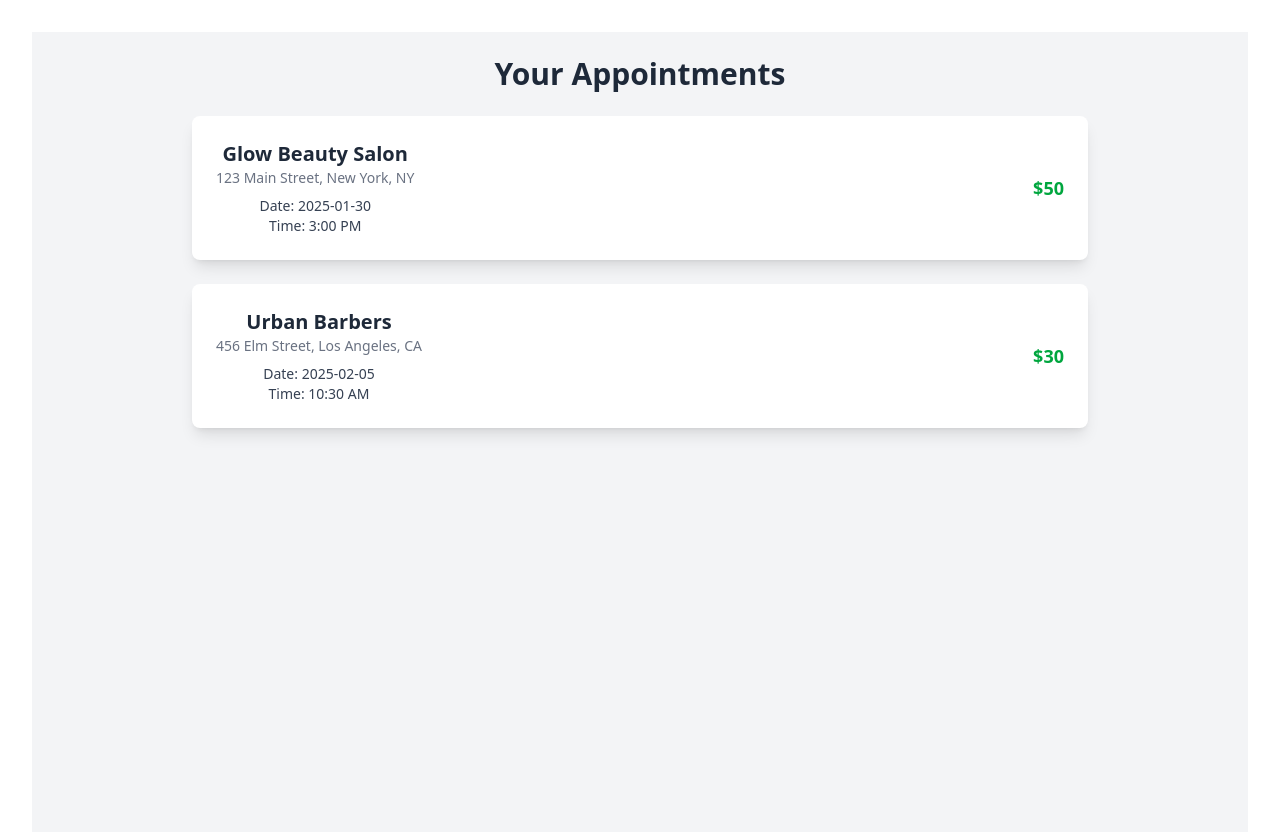
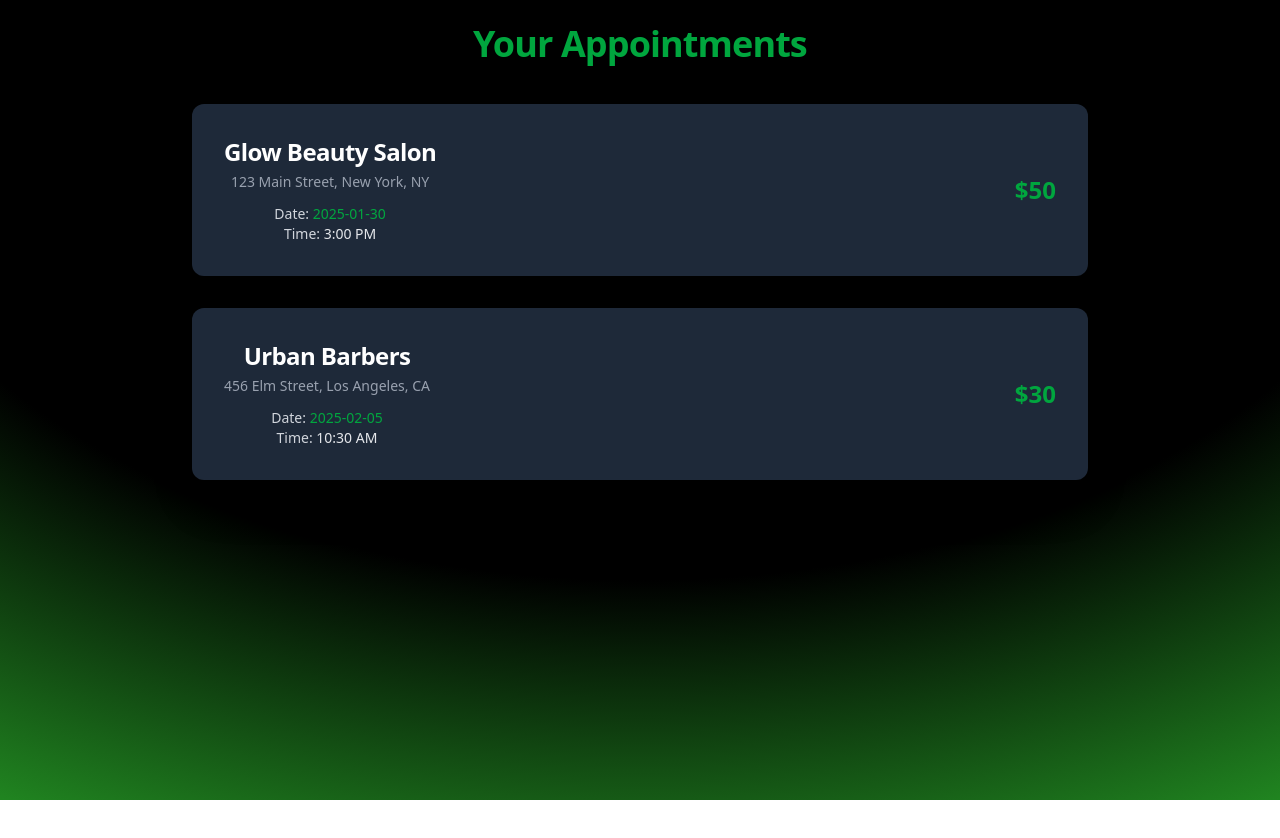
Before and after one commit to devarsheecodess/ServiPlex, a React (Vite) app in the folder Frontend/: page /appointments in a window 1280 px wide. Shown: the top 838 px of the page. After the commit the page ends 800 px from the top, so only its background shows below. Built offline with nearby package versions, Linux system fonts and the light colour scheme.

Commit message:
user is almost done

```diff
--- a/Frontend/src/components/user/Appointments.jsx
+++ b/Frontend/src/components/user/Appointments.jsx
@@ -1,4 +1,4 @@
-import React, { useState, useEffect } from 'react';
+import React, { useState, useEffect } from "react";
 
 const Appointments = () => {
   // Sample data for appointments
@@ -10,19 +10,19 @@
       const mockData = [
         {
           id: 1,
-          shopName: 'Glow Beauty Salon',
-          date: '2025-01-30',
-          time: '3:00 PM',
-          address: '123 Main Street, New York, NY',
-          paymentPrice: '$50',
+          shopName: "Glow Beauty Salon",
+          date: "2025-01-30",
+          time: "3:00 PM",
+          address: "123 Main Street, New York, NY",
+          paymentPrice: "$50",
         },
         {
           id: 2,
-          shopName: 'Urban Barbers',
-          date: '2025-02-05',
-          time: '10:30 AM',
-          address: '456 Elm Street, Los Angeles, CA',
-          paymentPrice: '$30',
+          shopName: "Urban Barbers",
+          date: "2025-02-05",
+          time: "10:30 AM",
+          address: "456 Elm Street, Los Angeles, CA",
+          paymentPrice: "$30",
         },
       ];
       setAppointments(mockData);
@@ -32,39 +32,47 @@
   }, []);
 
   return (
-    <div className="min-h-screen bg-gray-100 p-6">
+    <div className="absolute w-full top-0 left-0 h-screen bg-[radial-gradient(125%_125%_at_50%_10%,#000_50%,#32cd32_100%)] p-6">
       <div className="max-w-4xl mx-auto">
-        <h1 className="text-3xl font-bold text-gray-800 mb-6">Your Appointments</h1>
+        <h1 className="text-4xl font-extrabold text-green-600 mb-10 text-center tracking-tight">
+          Your Appointments
+        </h1>
 
         {appointments.length > 0 ? (
-          <div className="grid grid-cols-1 gap-6">
+          <div className="grid grid-cols-1 gap-8">
             {appointments.map((appointment) => (
               <div
                 key={appointment.id}
-                className="bg-white p-6 rounded-lg shadow-lg flex flex-col sm:flex-row items-start sm:items-center justify-between"
+                className="bg-gray-800 bg-opacity-90 p-8 rounded-xl shadow-2xl hover:shadow-[0_0_25px_rgba(50,205,50,0.8)] transition-all transform hover:scale-105 flex flex-col sm:flex-row items-start sm:items-center justify-between"
               >
                 <div>
-                  <h2 className="text-xl font-semibold text-gray-800">
+                  <h2 className="text-2xl font-bold text-white tracking-tight">
                     {appointment.shopName}
                   </h2>
-                  <p className="text-sm text-gray-500">{appointment.address}</p>
-                  <p className="mt-2 text-sm text-gray-700">
-                    Date: <span className="font-medium">{appointment.date}</span>
+                  <p className="text-sm text-gray-400 mt-1">{appointment.address}</p>
+                  <p className="mt-3 text-sm text-gray-300">
+                    Date:{" "}
+                    <span className="font-medium text-green-600">
+                      {appointment.date}
+                    </span>
                   </p>
-                  <p className="text-sm text-gray-700">
-                    Time: <span className="font-medium">{appointment.time}</span>
+                  <p className="text-sm text-gray-300">
+                    Time:{" "}
+                    <span className="font-medium text-gray-200">
+                      {appointment.time}
+                    </span>
                   </p>
                 </div>
-                <div className="mt-4 sm:mt-0 sm:ml-6">
-                  <p className="text-lg font-semibold text-green-600">
-                    {appointment.paymentPrice}
-                  </p>
+                <div className="mt-6 sm:mt-0 sm:ml-8">
+                  <p className="text-2xl font-bold text-green-600">{appointment.paymentPrice}</p>
                 </div>
               </div>
             ))}
           </div>
         ) : (
-          <p className="text-gray-600">No appointments booked yet.</p>
+          <p className="text-gray-300 text-center">
+            No appointments booked yet.
+          </p>
         )}
       </div>
     </div>
--- a/Frontend/src/components/user/Recent.jsx
+++ b/Frontend/src/components/user/Recent.jsx
@@ -51,7 +51,7 @@
             {recentServices.map((service) => (
               <div
                 key={service.id}
-                className="bg-gray-900  w -full bg-opacity-90 p-6 rounded-lg shadow-lg hover:shadow-[0_0_20px_rgba(50,205,50,0.8)] transition-shadow flex flex-col sm:flex-row items-start sm:items-center justify-between"
+                className="bg-gray-800 bg-opacity-90 p-8 rounded-xl shadow-2xl hover:shadow-[0_0_25px_rgba(50,205,50,0.8)] transition-all transform hover:scale-105 flex flex-col sm:flex-row items-start sm:items-center justify-between"
               >
                 <div>
                   <h2 className="text-2xl font-bold text-white">
```
